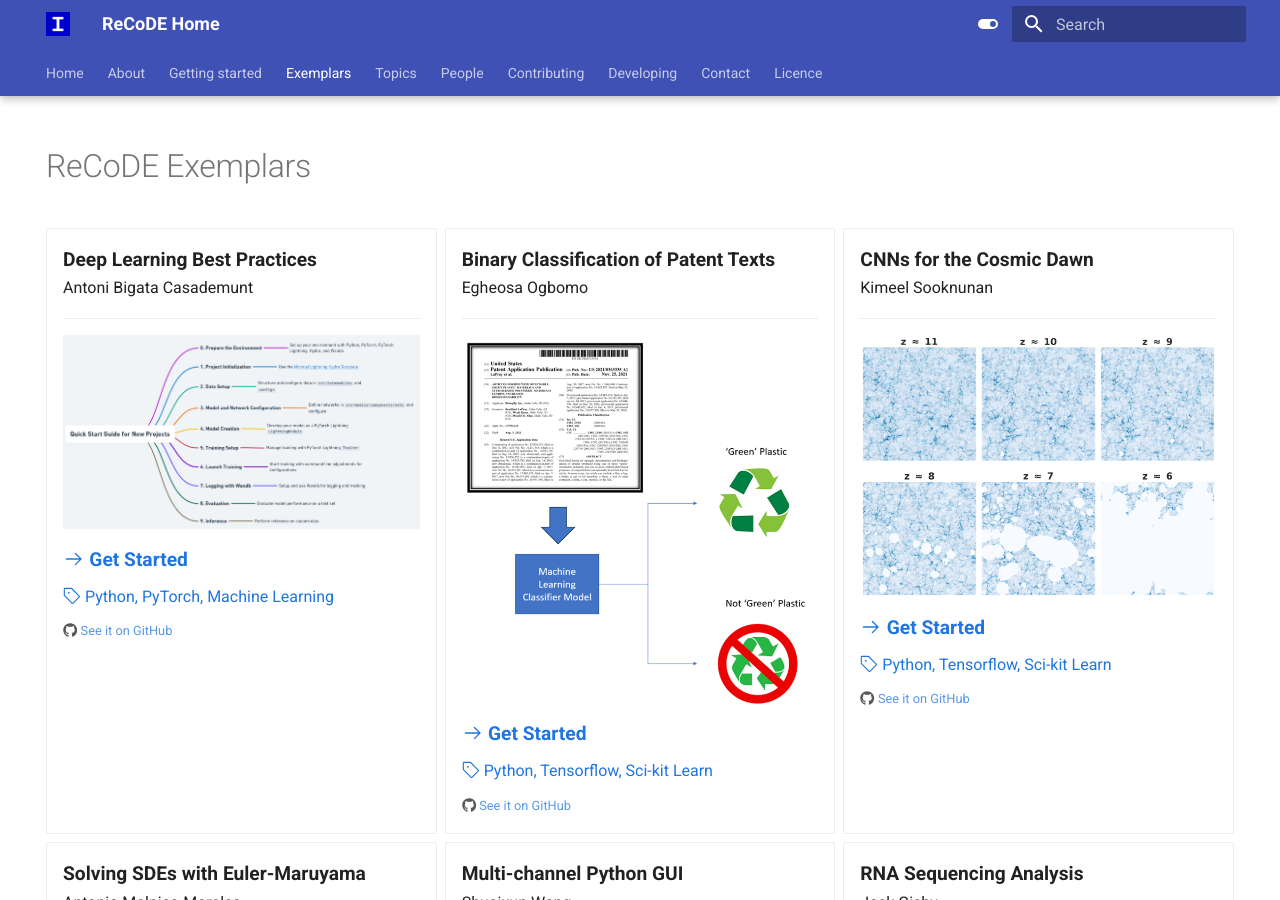
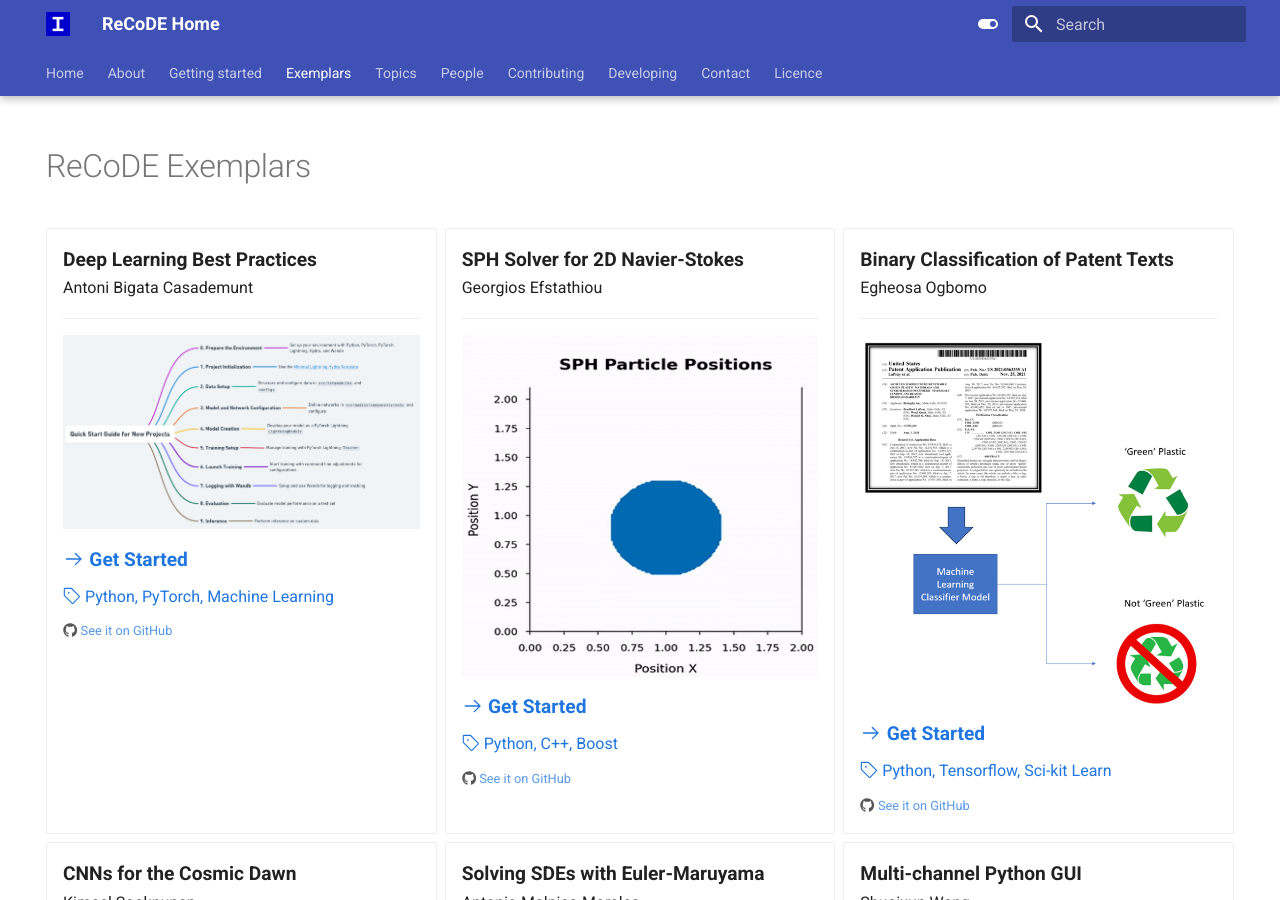
Before and after one commit to ImperialCollegeLondon/ReCoDE-home, an MkDocs documentation site: the page built from docs/exemplars/index.md, in a window 1280 px wide and 900 px high. Built offline with MkDocs 1.6.1 and Material for MkDocs 9.7.7, drawn with Linux system fonts in a browser that asks for light colours.

Commit message:
feat: add george exemplar

```diff
--- a/docs/exemplars/index.md
+++ b/docs/exemplars/index.md
@@ -23,6 +23,19 @@
     [:octicons-tag-24: Python, PyTorch, Machine Learning](../tags)
 
     <small>:fontawesome-brands-github: [See it on GitHub](https://github.com/ImperialCollegeLondon/ReCoDE-DeepLearning-Best-Practices)</small>
+
+-  <big>__SPH Solver for 2D Navier-Stokes__</big>
+    <br>Georgios Efstathiou
+
+    ---
+
+    ![SPH Navier-Stokes](../assets/img/exemplars/sphnavierstokes.gif)
+
+    <big>[__:octicons-arrow-right-24: Get Started__](https://imperialcollegelondon.github.io/ReCoDE-SPH-solver-2D-NS/)</big>
+
+    [:octicons-tag-24: Python, C++, Boost](../tags)
+
+    <small>:fontawesome-brands-github: [See it on GitHub](https://github.com/ImperialCollegeLondon/ReCoDE-SPH-solver-2D-NS/)</small>
 
 -  <big>__Binary Classification of Patent Texts__</big>
     <br>Egheosa Ogbomo
```
Also changed, not shown: docs/assets/img/exemplars/sphnavierstokes.gif (added).
